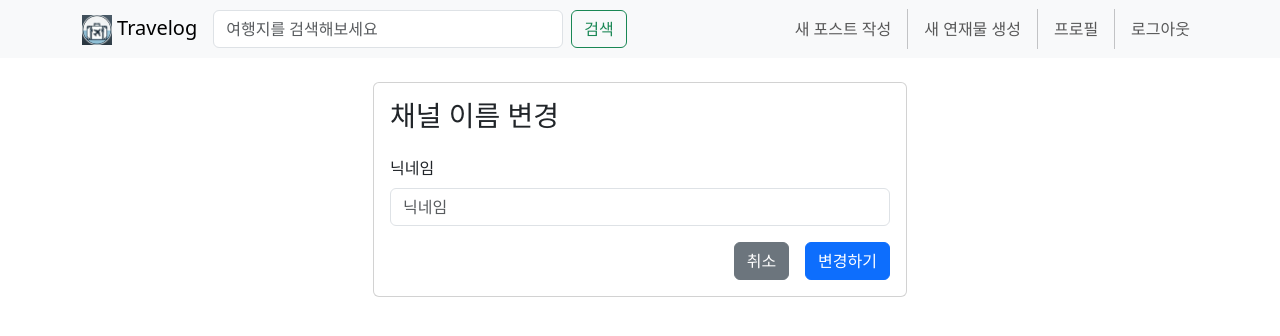
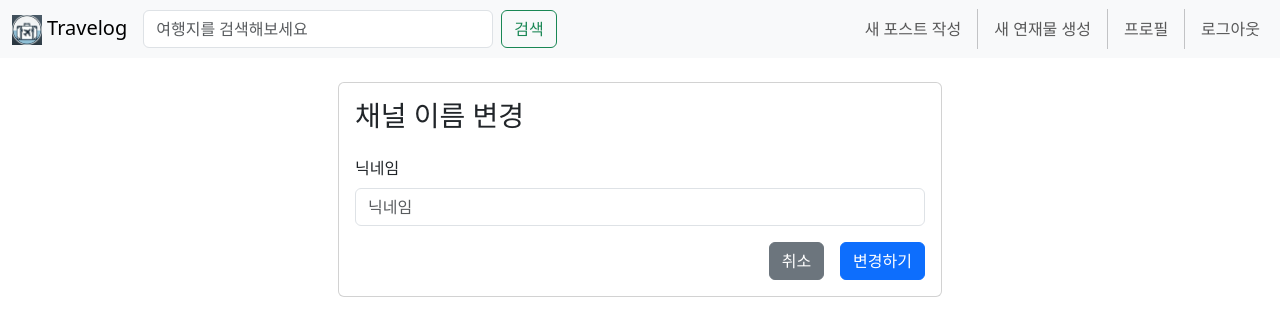
Before and after one commit to smahn9123/django-travelog, a Django app: page /accounts/nickname/change in a window 1280 px wide. Shown: the top 336 px of the page. Run offline with Django 5.2, Linux system fonts and the light colour scheme; the visitor is signed in with stand-in values (Sample User, id 1); parts of the project's set-up code (start-up, migrations or seed data) failed here and were passed over; some libraries are stand-ins or nearby versions.

Commit message:
💄 change main container width settings

```diff
--- a/templates/base.html
+++ b/templates/base.html
@@ -9,6 +9,14 @@
     </title>
     {% bootstrap_css %}
     <link rel="stylesheet" href="https://cdn.jsdelivr.net/npm/bootstrap-icons@1.11.3/font/bootstrap-icons.css">
+    <style>
+      @media (min-width: 1200px) {
+        .container {
+          max-width: 1500px;
+          /* 기본 1140px에서 증가 */
+        }
+      }
+    </style>
   </head>
 
   <body>
```
